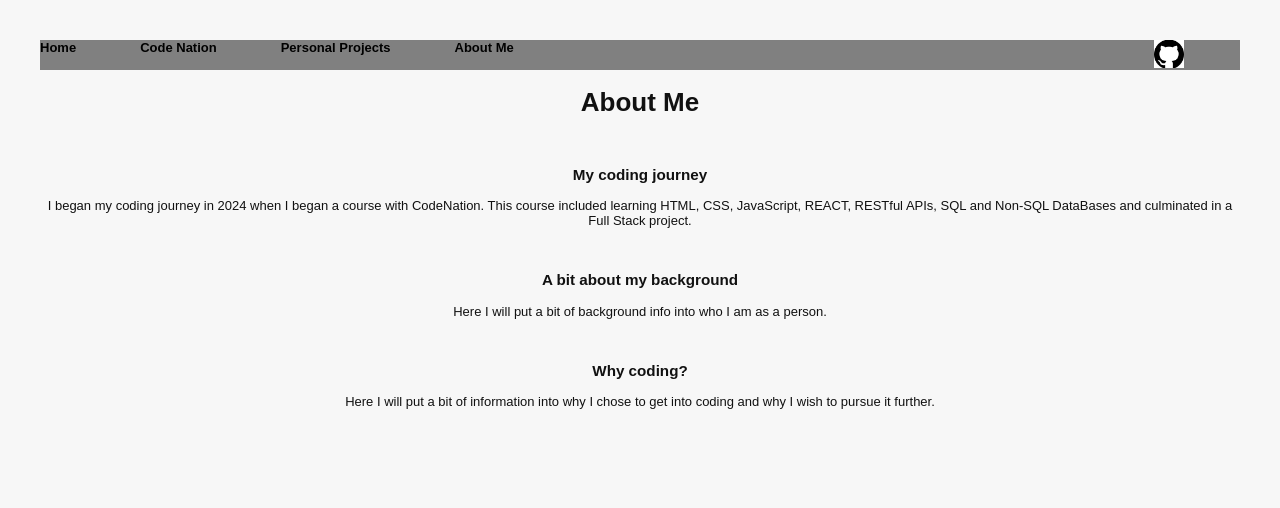
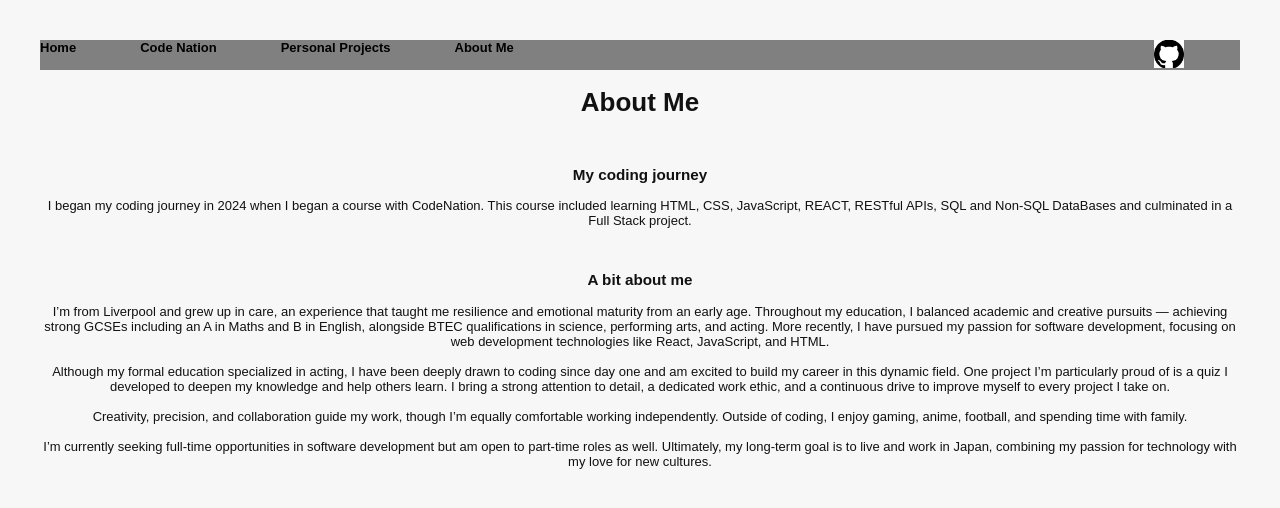
Before and after one commit to John-PaulSwaine/react-portfolio, a React (Vite) app: page /about in a window 1280 px wide. Shown: the top 508 px of the page. Built offline with nearby package versions, Linux system fonts and the light colour scheme.

Commit message:
finished about section

```diff
--- a/src/pages/about.jsx
+++ b/src/pages/about.jsx
@@ -9,11 +9,14 @@ const About = () => {
             <h3>My coding journey</h3>
             <p>I began my coding journey in 2024 when I began a course with CodeNation. This course included learning HTML, CSS, JavaScript, REACT, RESTful APIs, SQL and Non-SQL DataBases and culminated in a Full Stack project. </p>
             <br />
-            <h3>A bit about my background</h3>
-            <p>Here I will put a bit of background info into who I am as a person.</p>
-            <br />
-            <h3>Why coding?</h3>
-            <p>Here I will put a bit of information into why I chose to get into coding and why I wish to pursue it further.</p>
+            <h3>A bit about me</h3>
+            <p>I’m from Liverpool and grew up in care, an experience that taught me resilience and emotional maturity from an early age. Throughout my education, I balanced academic and creative pursuits — achieving strong GCSEs including an A in Maths and B in English, alongside BTEC qualifications in science, performing arts, and acting. More recently, I have pursued my passion for software development, focusing on web development technologies like React, JavaScript, and HTML.
+            <br /><br />
+            Although my formal education specialized in acting, I have been deeply drawn to coding since day one and am excited to build my career in this dynamic field. One project I’m particularly proud of is a quiz I developed to deepen my knowledge and help others learn. I bring a strong attention to detail, a dedicated work ethic, and a continuous drive to improve myself to every project I take on.
+            <br /><br />
+            Creativity, precision, and collaboration guide my work, though I’m equally comfortable working independently. Outside of coding, I enjoy gaming, anime, football, and spending time with family.
+            <br /><br />
+            I’m currently seeking full-time opportunities in software development but am open to part-time roles as well. Ultimately, my long-term goal is to live and work in Japan, combining my passion for technology with my love for new cultures.</p>
         </div>
     )
 }
```
